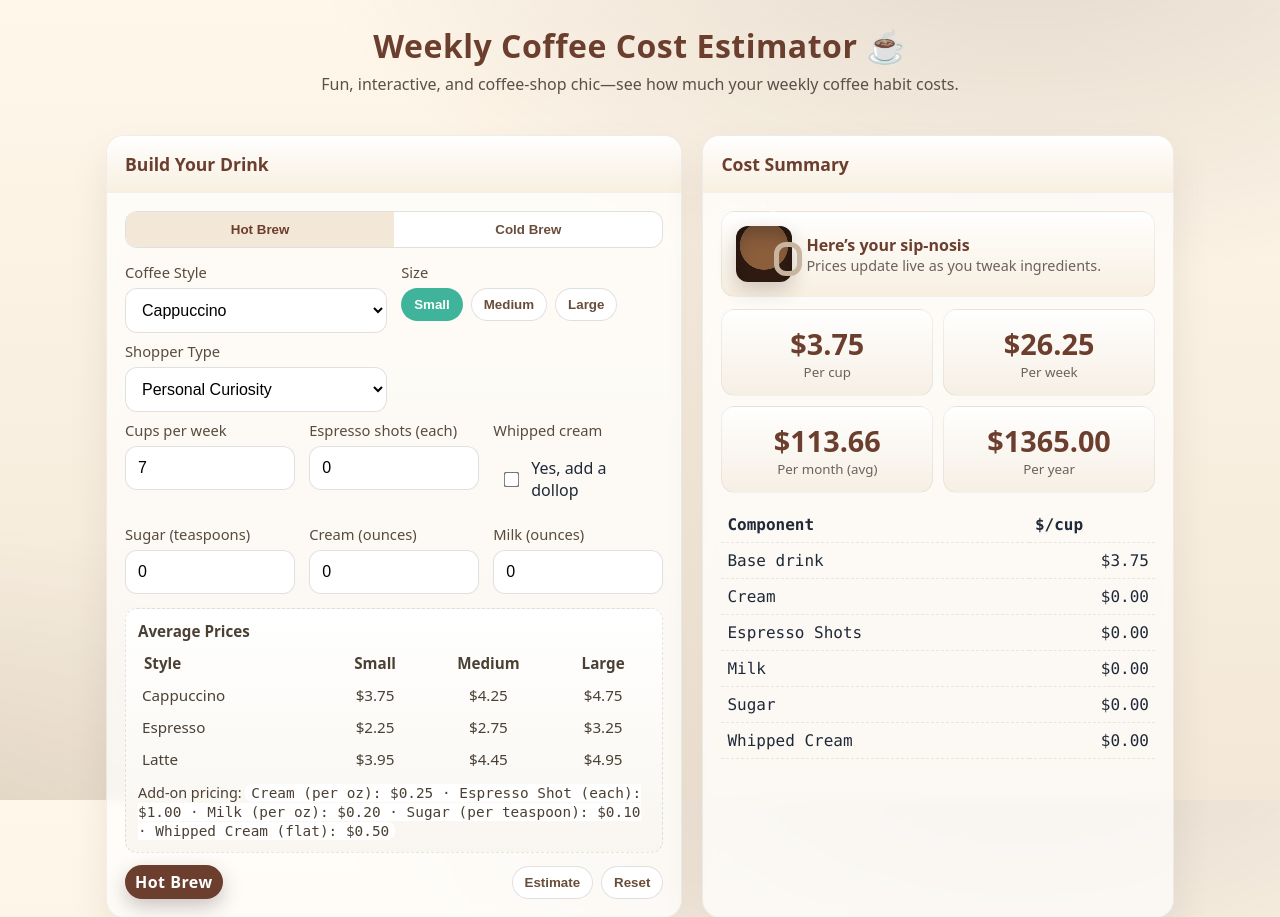
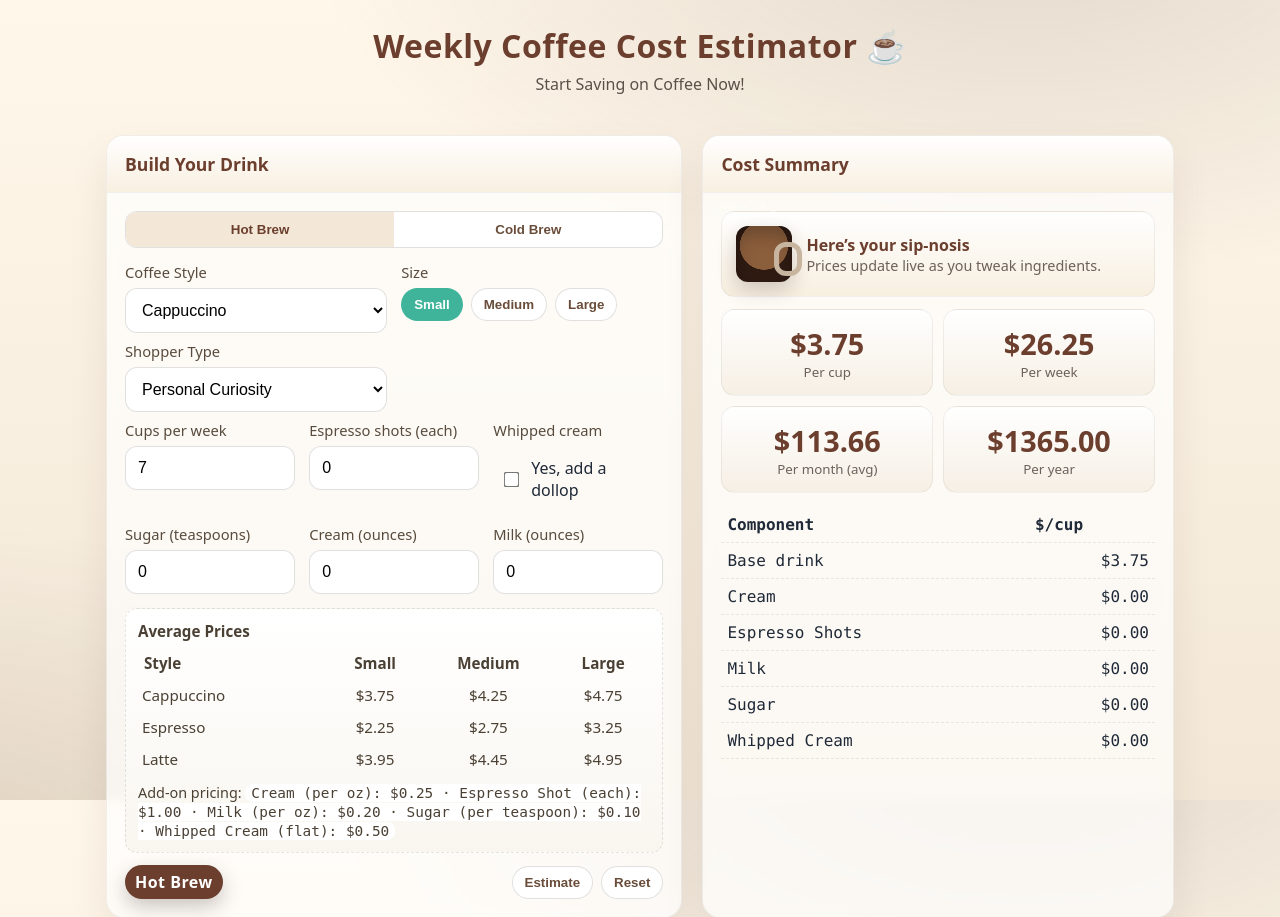
Before and after one commit to NotTribby/Project, a Flask app: page / in a window 1280 px wide. Shown: the top 917 px of the page. Run offline with Flask 3, Linux system fonts and the light colour scheme.

Commit message:
Update index.html 2

```diff
--- a/Coffee Ingredient list Estimator/templates/index.html
+++ b/Coffee Ingredient list Estimator/templates/index.html
@@ -168,7 +168,7 @@
 <body>
   <header>
     <h1>Weekly Coffee Cost Estimator ☕</h1>
-    <div class="subtitle">Fun, interactive, and coffee-shop chic—see how much your weekly coffee habit costs.</div>
+    <div class="subtitle">Start Saving on Coffee Now!</div>
   </header>
 
   <main class="app">
```
